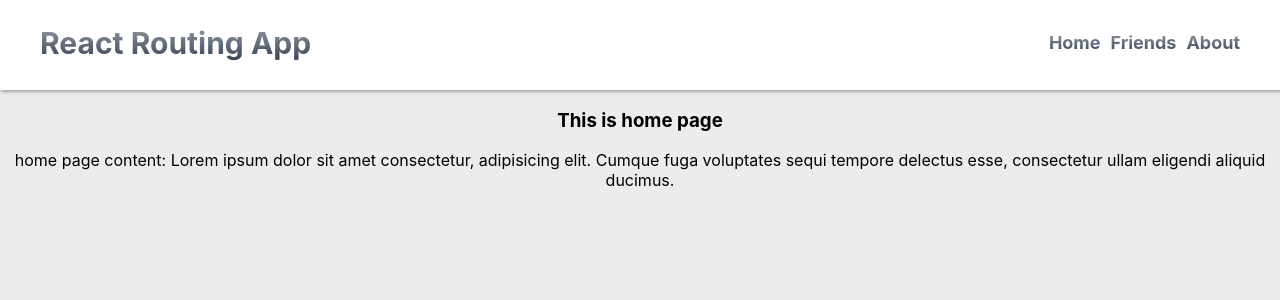
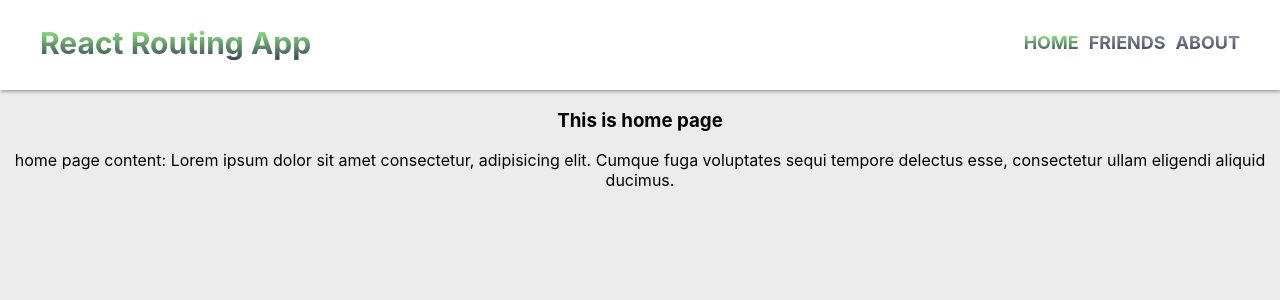
Before and after one commit to TouhidZaman/react-routing-concepts, a React (Create React App) app: page / in a window 1280 px wide. Shown: the top 300 px of the page. Built offline with nearby package versions, Linux system fonts and the light colour scheme.

Commit message:
Custom Link added using useMatch and useResolvedPath to get active link

```diff
--- /dev/null
+++ b/src/components/Header/Navbar/CustomLink/CustomLink.js
@@ -0,0 +1,16 @@
+import React from "react";
+import styles from "./CustomLink.module.css";
+import { Link, useMatch, useResolvedPath } from "react-router-dom";
+
+const CustomLink = ({ children, to, ...props }) => {
+   let resolved = useResolvedPath(to);
+   let match = useMatch({ path: resolved.pathname, end: true });
+
+   return (
+      <Link className={styles.link + ` ${match && styles.active}`} to={to} {...props}>
+         {children}
+      </Link>
+   );
+};
+
+export default CustomLink;
--- /dev/null
+++ b/src/components/Header/Navbar/CustomLink/CustomLink.module.css
@@ -0,0 +1,19 @@
+.link {
+   text-decoration: none;
+   text-transform: uppercase;
+   font-weight: 700;
+   font-size: 18px;
+   margin-left: 10px;
+   background: -webkit-linear-gradient(#444f5f8f, #374356);
+   color: transparent;
+   background-clip: text;
+   -webkit-background-clip: text;
+   -webkit-text-fill-color: transparent;
+}
+.link.active {
+   background: -webkit-linear-gradient(#4cfd208f, #374356);
+   color: transparent;
+   background-clip: text;
+   -webkit-background-clip: text;
+   -webkit-text-fill-color: transparent;
+}
--- a/src/components/Header/Navbar/Navbar.js
+++ b/src/components/Header/Navbar/Navbar.js
@@ -1,6 +1,6 @@
 import React from "react";
 import styles from "./Navbar.module.css";
-import { Link } from "react-router-dom";
+import CustomLink from "./CustomLink/CustomLink";
 
 const Navbar = () => {
    return (
@@ -9,13 +9,13 @@
             <h1>React Routing App</h1>
             <ul className={styles.navItems}>
                <li>
-                  <Link to="/">Home</Link>
+                  <CustomLink to="/">Home</CustomLink>
                </li>
                <li>
-                  <Link to="/friends">Friends</Link>
+                  <CustomLink to="/friends">Friends</CustomLink>
                </li>
                <li>
-                  <Link to="/about">About</Link>
+                  <CustomLink to="/about">About</CustomLink>
                </li>
             </ul>
          </div>
--- a/src/components/Header/Navbar/Navbar.module.css
+++ b/src/components/Header/Navbar/Navbar.module.css
@@ -13,8 +13,9 @@
    align-items: center;
 }
 .navContainer h1 {
-   /* text-align: center; */
-   background: -webkit-linear-gradient(#444f5f8f, #374356);
+   /* background: -webkit-linear-gradient(#444f5f8f, #374356); */
+   background: -webkit-linear-gradient(#4cfd208f, #374356);
+
    font-weight: 700;
    font-size: 30px;
    color: transparent;
@@ -30,18 +31,6 @@
    list-style: none;
 }
 
-.navItems li a {
-   text-decoration: none;
-   background: -webkit-linear-gradient(#444f5f8f, #374356);
-   font-weight: 700;
-   font-size: 18px;
-   color: transparent;
-   background-clip: text;
-   -webkit-background-clip: text;
-   -webkit-text-fill-color: transparent;
-   margin-left: 10px;
-}
-
 /* Adjustments For Mobile view  */
 @media screen and (max-width: 768px) {
    .navContainer h1 {
```
